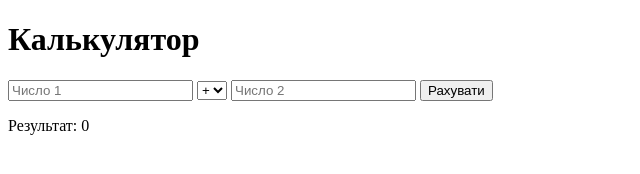
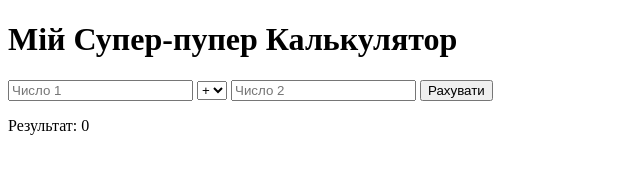
Before and after one commit to daria-horishna/simple-web-calculator, a plain HTML site: page index.html in a window 1280 px wide. Shown: the whole page, without its empty margins (0-640 px from the left). Drawn offline with Linux system fonts and the light colour scheme.

Commit message:
feat: update header to be more creative

```diff
--- a/index.html
+++ b/index.html
@@ -5,7 +5,7 @@
     <title>Simple Web Calculator</title>
 </head>
 <body>
-    <h1>Калькулятор</h1>
+    <h1>Мій Супер-пупер Калькулятор</h1>
     <input type="number" id="num1" placeholder="Число 1">
     <select id="operator">
         <option value="+">+</option>
```
